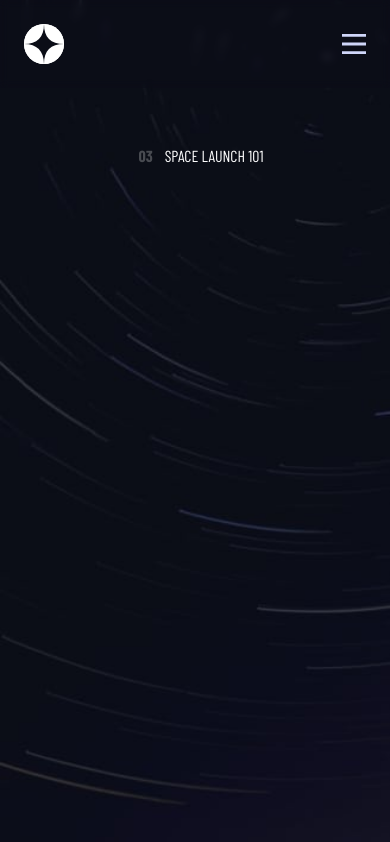
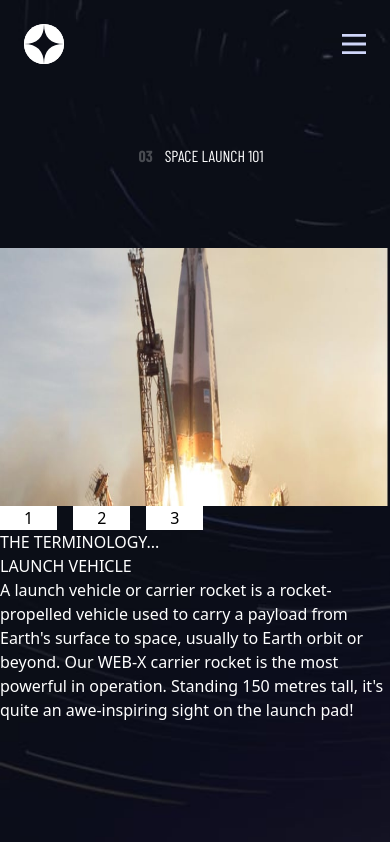
Before and after one commit to Mikwuegbu/spaceTourism, a React (Vite) app: page /technology in a window 390 px wide. Built offline with nearby package versions, Linux system fonts and the light colour scheme; a web font is replaced by a local one.

Commit message:
mobile HomePage

```diff
--- a/src/components/Navbar.jsx
+++ b/src/components/Navbar.jsx
@@ -7,7 +7,7 @@
 
 	return (
 		<nav className="">
-			<div className="fixed z-10 top-0 left-0 right-0 flex justify-between px-6 md:px-0 lg:py-10 bg-veryDarkNavy bg-opacity-30 md:bg-opacity-0">
+			<div className="flex absolute left-0 right-0 justify-between px-6 md:px-0 lg:py-10 md:bg-opacity-0">
 				<div className="md:hidden absolute inset-0 backdrop-blur-sm -z-10"></div>
 				<div className="flex ">
 					<Link
--- a/src/pages/Crew.jsx
+++ b/src/pages/Crew.jsx
@@ -1,10 +1,67 @@
+import { useReducer } from 'react';
+import data from '../data.json';
+
+//this is the initial Value of the State
+const initialCrew = {
+	currentIndex: 0,
+	crew: data.crew,
+};
+
+//the rule to manage the state Object
+const reducerFn = (state, action) => {
+	switch (action.type) {
+		case 'setCrew':
+			return {
+				...state,
+				currentIndex: action.index,
+			};
+
+		default:
+			throw new Error(`Invalid action ${action.type}`);
+	}
+};
+
 const Crew = () => {
+	const [state, dispatch] = useReducer(reducerFn, initialCrew);
+
+	//Event handler to set the destination state on the Button click
+	const setCrew = (index) => {
+		dispatch({
+			type: 'setCrew',
+			index,
+		});
+	};
+
+	//this is the current state of the state Object
+	const currentCrew = state.crew[state.currentIndex];
+
 	return (
 		<div className="bg-bgMobileCrew md:bg-bgTabletCrew lg:bg-bgDesktopCrew min-h-screen bg-cover">
 			<div className="pt-36 px-3 text-white">
 				<div className="font-balowCondensed text-center text-base font-normal text-white">
-					<span className="font-bold opacity-25 px-3">02</span>
+					<span className="font-bold opacity-25 px-4">02</span>
 					MEET YOUR CREW
+				</div>
+				<div>
+					<div className="flex flex-col items-center text-center">
+						<p>{currentCrew.role.toUpperCase()}</p>
+						<h2>{currentCrew.name.toUpperCase()}</h2>
+						<p>{currentCrew.bio}</p>
+						<div className="space-x-4">
+							{state.crew.map((crew, index) => {
+								return (
+									<button
+										key={crew.name}
+										onClick={() => setCrew(index)}
+										className="w-3 h-3 bg-white"
+									></button>
+								);
+							})}
+						</div>
+					</div>
+					<div>
+						<img src={currentCrew.images.webp} alt="" />
+					</div>
 				</div>
 			</div>
 		</div>
--- a/src/pages/SharedLayout.jsx
+++ b/src/pages/SharedLayout.jsx
@@ -1,11 +1,14 @@
 import { Outlet } from 'react-router-dom';
+import { useState } from 'react';
 import Navbar from '../components/Navbar';
 
-const SharedLayout = () => (
-	<div>
-		<Navbar />
-		<Outlet />
-	</div>
-);
+const SharedLayout = () => {
+	return (
+		<div className="">
+			<Navbar />
+			<Outlet />
+		</div>
+	);
+};
 
 export default SharedLayout;
--- a/src/pages/Technology.jsx
+++ b/src/pages/Technology.jsx
@@ -1,10 +1,73 @@
+import { useReducer } from 'react';
+import data from '../data.json';
+
+//this is the initial Value of the State
+const initialTechnology = {
+	currentIndex: 0,
+	technologies: data.technology,
+};
+
+//the rule to manage the state Object
+const reducerFn = (state, action) => {
+	switch (action.type) {
+		case 'setTechnology':
+			return {
+				...state,
+				currentIndex: action.index,
+			};
+
+		default:
+			throw new Error(`Invalid action ${action.type}`);
+	}
+};
+
 const Technology = () => {
+	const [state, dispatch] = useReducer(reducerFn, initialTechnology);
+
+	//Event handler to set the technology state on the Button click
+	const setTechnology = (index) => {
+		dispatch({
+			type: 'setTechnology',
+			index,
+		});
+	};
+
+	//this is the current state of the state Object
+	const currentTechnology = state.technologies[state.currentIndex];
+
 	return (
 		<div className="bg-bgMobileTechnology md:bg-bgTabletTechnology lg:bg-bgDesktopTechnology min-h-screen bg bg-cover">
-			<div className="pt-36 px-3 text-white">
+			<div className="pt-36">
 				<div className="font-balowCondensed text-center text-base font-normal text-white">
 					<span className="font-bold opacity-25 px-3">03</span>
 					SPACE LAUNCH 101
+				</div>
+				<div className="py-20">
+					<div className="">
+						<img
+							src={currentTechnology.images.landscape}
+							alt=""
+							className="w-[768px] h-[258px]"
+						/>
+					</div>
+					<div className="space-x-4">
+						{state.technologies.map((technology, index) => (
+							<button
+								key={technology.name}
+								className="bg-white px-6"
+								onClick={() => setTechnology(index)}
+							>
+								{index + 1}
+							</button>
+						))}
+					</div>
+					<div>
+						<p className="text-white">THE TERMINOLOGY...</p>
+						<h2 className="text-white">
+							{currentTechnology.name.toUpperCase()}
+						</h2>
+						<p className="text-white">{currentTechnology.description}</p>
+					</div>
 				</div>
 			</div>
 		</div>
```
